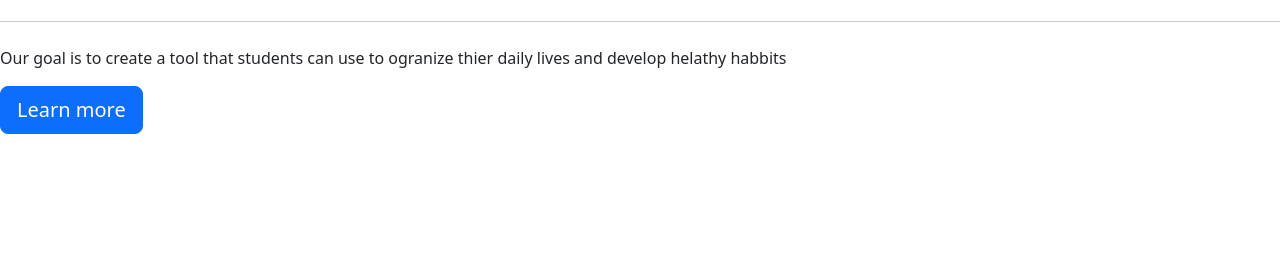
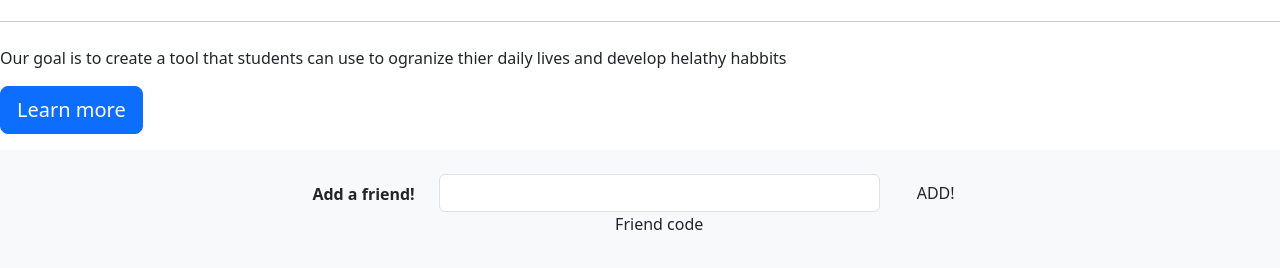
Before and after one commit to NBSutton98/1800_202410_DTC07, a plain HTML site: page index.html in a window 1280 px wide. Shown: the part 176-444 px from the top of the page. Drawn offline with nearby package versions, Linux system fonts and the light colour scheme.

Commit message:
added footer

```diff
--- a/index.html
+++ b/index.html
@@ -26,13 +26,19 @@
 
 <body>
   <!-- Nav Bar -->
-   <header id="navigation" style="display: flex; flex-wrap: nowrap; justify-content: space-between; align-items: center; width: 100vw; padding: 10px;">
-    <object data="images/icons/home-icon.svg" class="nav-icon" type="image/svg+xml" style="width: 48px; height: auto;"></object>
-    <object data="images/icons/tasks.svg" class="nav-icon" type="image/svg+xml" style="width: 48px; height: auto;"></object>
-    <object data="images/icons/groups.svg" class="nav-icon" type="image/svg+xml" style="width: 48px; height: auto;"></object>
-    <object data="images/icons/backpack.svg" class="nav-icon" type="image/svg+xml" style="width: 48px; height: auto;"></object>
-    <object data="images/icons/settings.svg" class="nav-icon" type="image/svg+xml" style="width: 48px; height: auto;"></object>
-   </header>
+  <header id="navigation"
+    style="display: flex; flex-wrap: nowrap; justify-content: space-between; align-items: center; width: 100vw; padding: 10px;">
+    <object data="images/icons/home-icon.svg" class="nav-icon" type="image/svg+xml"
+      style="width: 48px; height: auto;"></object>
+    <object data="images/icons/tasks.svg" class="nav-icon" type="image/svg+xml"
+      style="width: 48px; height: auto;"></object>
+    <object data="images/icons/groups.svg" class="nav-icon" type="image/svg+xml"
+      style="width: 48px; height: auto;"></object>
+    <object data="images/icons/backpack.svg" class="nav-icon" type="image/svg+xml"
+      style="width: 48px; height: auto;"></object>
+    <object data="images/icons/settings.svg" class="nav-icon" type="image/svg+xml"
+      style="width: 48px; height: auto;"></object>
+  </header>
   <!------------------------------>
   <div class="jumbotron">
     <h1 class="display-4">Welcome to BCIT Buddy!</h1>
@@ -50,6 +56,47 @@
     </p>
   </div>
 
+  <footer class="bg-body-tertiary text-center">
+    <div class="container p-4">
+      <section class="">
+        <form action="">
+          <!--Grid row-->
+          <div class="row d-flex justify-content-center">
+            <!--Grid column-->
+            <div class="col-auto">
+              <p class="pt-2">
+                <strong>Add a friend!</strong>
+              </p>
+            </div>
+            <!--Grid column-->
+
+            <!--Grid column-->
+            <div class="col-md-5 col-12">
+              <!-- Email input -->
+              <div data-mdb-input-init class="form-outline mb-4">
+                <input type="code" id="" class="form-control" />
+                <label class="form-label" for="">Friend code</label>
+              </div>
+            </div>
+            <!--Grid column-->
+
+            <!--Grid column-->
+            <div class="col-auto">
+              <!-- Submit button -->
+              <button data-mdb-ripple-init type="submit" class="btn btn-outline mb-4">
+                ADD!
+              </button>
+            </div>
+            <!--Grid column-->
+          </div>
+          <!--Grid row-->
+        </form>
+      </section>
+    </div>
+  </footer>
+
+
+
   <!------------------------------>
   <!-- Stuff for body goes here -->
 
```
